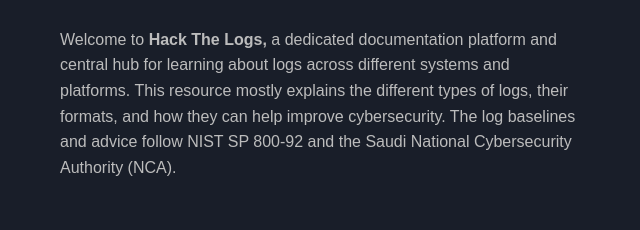
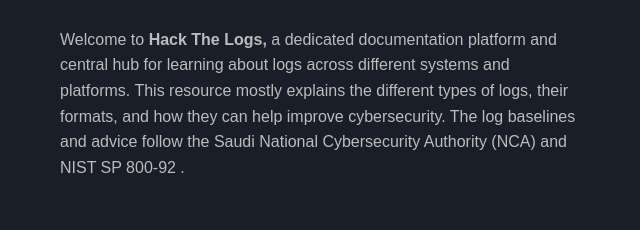
Before and after one commit to aljabersarah/hackthelogs, a plain HTML site: page index.html in a window 1280 px wide. Shown: the part 296-526 px from the top of the page, 0-640 px from the left. Drawn offline with Linux system fonts and the light colour scheme; a web font is replaced by a local one.

Commit message:
Update index.html

```diff
--- a/index.html
+++ b/index.html
@@ -20,7 +20,7 @@
           </div>
           <div class="subtitle">Unlock the story of your logs</div>
           <h1>HACK THE LOGS</h1>
-          <p class="description"> Welcome to <strong>Hack The Logs,</strong> a dedicated documentation platform and central hub for learning about logs across different systems and platforms. This resource mostly explains the different types of logs, their formats, and how they can help improve cybersecurity. The log baselines and advice follow NIST SP 800-92 and the Saudi National Cybersecurity Authority (NCA). </p>
+          <p class="description"> Welcome to <strong>Hack The Logs,</strong> a dedicated documentation platform and central hub for learning about logs across different systems and platforms. This resource mostly explains the different types of logs, their formats, and how they can help improve cybersecurity. The log baselines and advice follow the Saudi National Cybersecurity Authority (NCA) and NIST SP 800-92 . </p>
           <div class="social-buttons">
             <!-- Twitter/X -->
             <a href="https://x.com/S4O_O" class="social-icon-text twitter" target="_blank" rel="noopener noreferrer" title="Follow on X">
```
